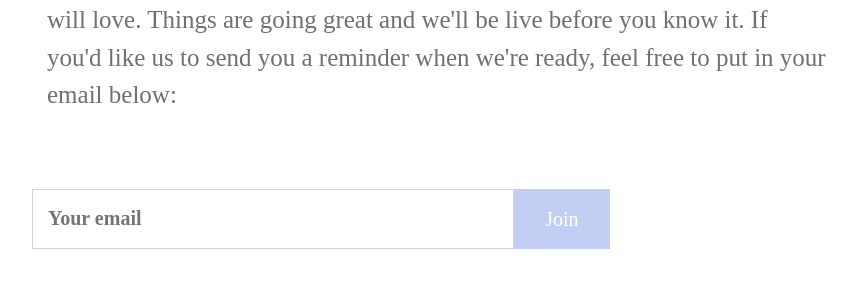
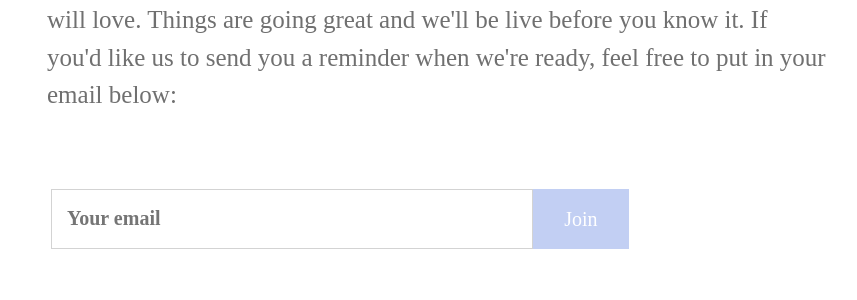
Before and after one commit to osaro-imohe/Landingpage, a Django app: page /beta in a window 1280 px wide. Shown: the part 277-577 px from the top of the page, without its empty margins (0-857 px from the left). Run offline with Django 3.2, Linux system fonts and the light colour scheme; some libraries are stand-ins or nearby versions.

Commit message:
fourth commit

```diff
--- a/landingpage/static/landingpage/css/beta.css
+++ b/landingpage/static/landingpage/css/beta.css
@@ -51,6 +51,7 @@
 #betarow{
   border: none;
   margin-bottom: 50px;
+  margin-left: 4px;
 }
 .betarowleft{
   border: 1px solid lightgray;
```
